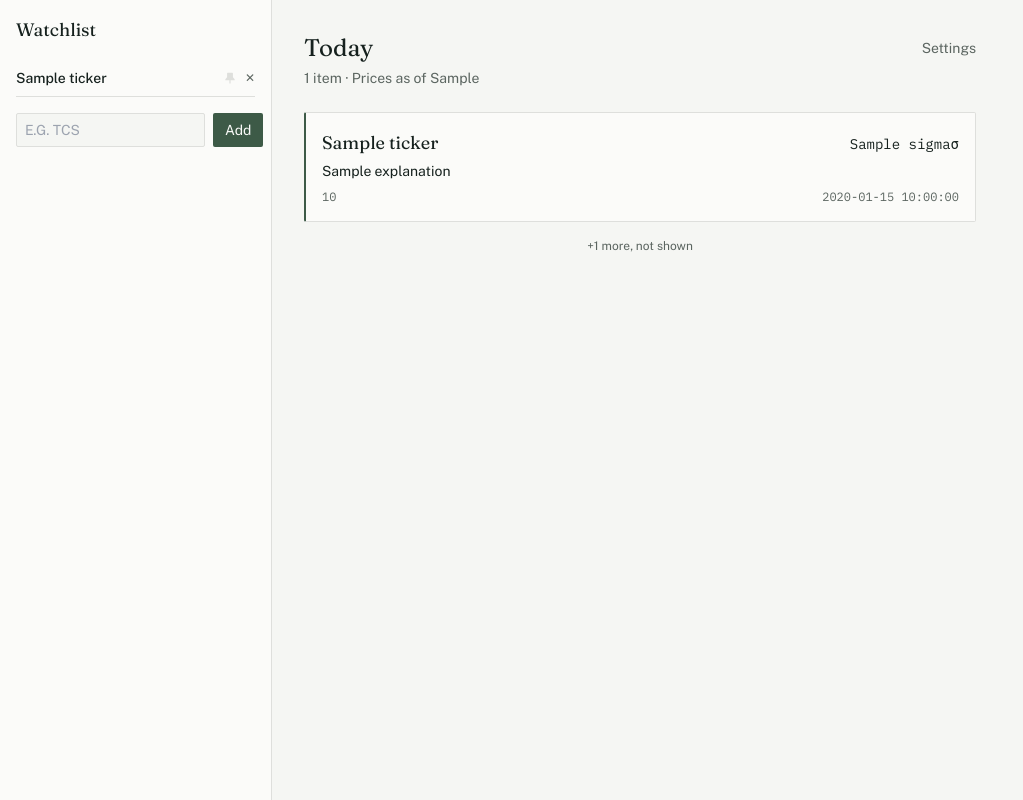
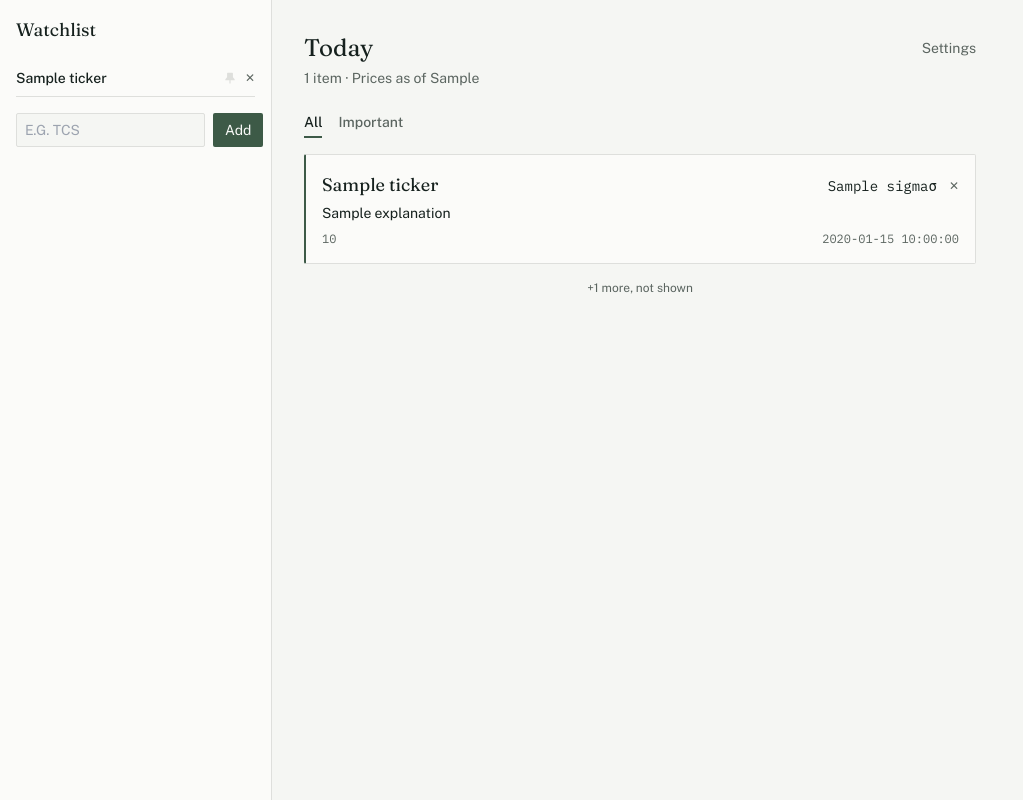
Before and after one commit to sahithi-v/smart-market-watchlist, a Python web app: template app/templates/dashboard.html in a window 1280 px wide. Shown: the whole page, without its empty margins (0-1023 px from the left). Run offline with Jinja, Linux system fonts and the light colour scheme; the template is opened without the code that fills it: most values are stand-ins (such as "Sample title", 1, 10 or a date in 2020); some libraries are stand-ins or nearby versions.

Commit message:
Add All/Important tabs to digest (client-side filter on pinned), pinned field exposed in digest_core output

```diff
--- a/app/digest_core.py
+++ b/app/digest_core.py
@@ -61,6 +61,7 @@ def _explain(e: dict) -> str:
 def _format_item(e: dict, current_price_paise: int | None, naive_rank: int | None) -> dict:
     return {
         "event_id": e["event_id"], "ticker": e["ticker"], "name": e["name"],
+        "pinned": e.get("pinned", False),
         "detector": e["detector"], "sigma": round(e["sigma"], 2),
         "current_price_paise": current_price_paise, "explanation": _explain(e),
         "ts": e["ts"].isoformat(),
--- a/app/templates/dashboard.html
+++ b/app/templates/dashboard.html
@@ -44,6 +44,7 @@
         {{ digest_items|length }} item{{ 's' if digest_items|length != 1 }}
         {% if data_freshness %} · Prices as of {{ data_freshness }}{% endif %}
       </p>
+
       {% if empty_reason == "no_watchlist" %}
       <div class="bg-chalk border border-fog rounded-sm p-6 text-center">
         <p class="text-ink text-sm">Add a symbol to your watchlist to start seeing your digest.</p>
@@ -54,14 +55,24 @@
         <p class="text-slatemoss text-xs mt-1">We'll surface something when it actually matters.</p>
       </div>
       {% else %}
+      {% if digest_items|length > 0 %}
+      <div class="flex gap-4 mb-4">
+        <button id="tab-all" onclick="filterDigest('all')" class="text-sm font-medium text-ink border-b-2 border-deepmoss pb-1">All</button>
+        <button id="tab-important" onclick="filterDigest('important')" class="text-sm font-medium text-slatemoss border-b-2 border-transparent pb-1">Important</button>
+      </div>
+      {% endif %}
       <div class="space-y-3">
         {% for item in digest_items %}
         <div class="bg-chalk border border-fog {{ 'border-l-2 border-l-deepmoss' if loop.first }} rounded-sm p-4 cursor-pointer hover:border-slatemoss"
-             data-item='{{ item|tojson }}' data-rank="{{ loop.index }}"
+             data-item='{{ item|tojson }}' data-rank="{{ loop.index }}" data-pinned="{{ 'true' if item.pinned else 'false' }}"
              onclick="openDrawer(this)">
           <div class="flex items-baseline justify-between">
             <span class="font-display text-lg text-ink">{{ item.ticker }}</span>
-            <span class="font-mono text-sm text-ink">{{ item.sigma }}σ</span>
+            <span class="flex items-center gap-3">
+              <span class="font-mono text-sm text-ink">{{ item.sigma }}σ</span>
+              <button onclick="event.stopPropagation(); dismissEvent({{ item.event_id }})"
+                class="text-slatemoss hover:text-oxblood text-xs" title="Dismiss">✕</button>
+            </span>
           </div>
           <p class="text-ink text-sm mt-1">{{ item.explanation }}</p>
           <div class="flex items-baseline justify-between mt-2">
@@ -106,6 +117,34 @@
 </div>
 
 <script>
+  function filterDigest(which) {
+    document.querySelectorAll('#layout main [data-pinned]').forEach(card => {
+      const show = which === 'all' || card.dataset.pinned === 'true';
+      card.style.display = show ? '' : 'none';
+    });
+    document.getElementById('tab-all').classList.toggle('text-ink', which === 'all');
+    document.getElementById('tab-all').classList.toggle('border-deepmoss', which === 'all');
+    document.getElementById('tab-all').classList.toggle('text-slatemoss', which !== 'all');
+    document.getElementById('tab-all').classList.toggle('border-transparent', which !== 'all');
+    document.getElementById('tab-important').classList.toggle('text-ink', which === 'important');
+    document.getElementById('tab-important').classList.toggle('border-deepmoss', which === 'important');
+    document.getElementById('tab-important').classList.toggle('text-slatemoss', which !== 'important');
+    document.getElementById('tab-important').classList.toggle('border-transparent', which !== 'important');
+  }
+
+  async function dismissEvent(eventId) {
+    try {
+      const res = await fetch(`/api/events/${eventId}/dismiss`, { method: 'POST' });
+      if (res.status === 204 || res.status === 404) {
+        location.reload();
+      } else {
+        alert('Could not dismiss — please try again.');
+      }
+    } catch (e) {
+      alert('Network error — please try again.');
+    }
+  }
+
   async function addSymbol(event) {
     event.preventDefault();
     const input = document.getElementById('add-symbol-input');
```
Also changed, not shown: app/digest.py (+8 -1 lines), decisions.md (+2 -0 lines).
